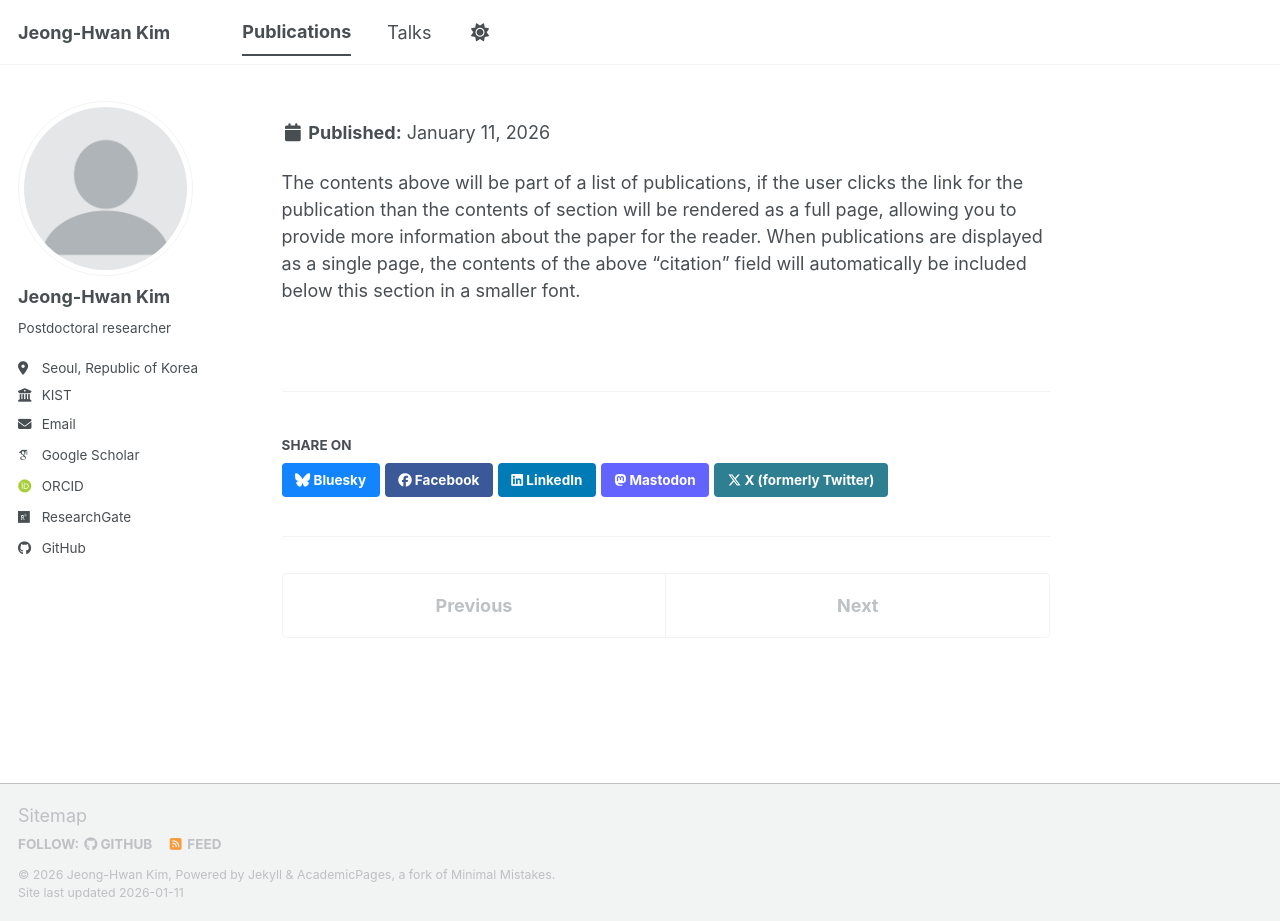
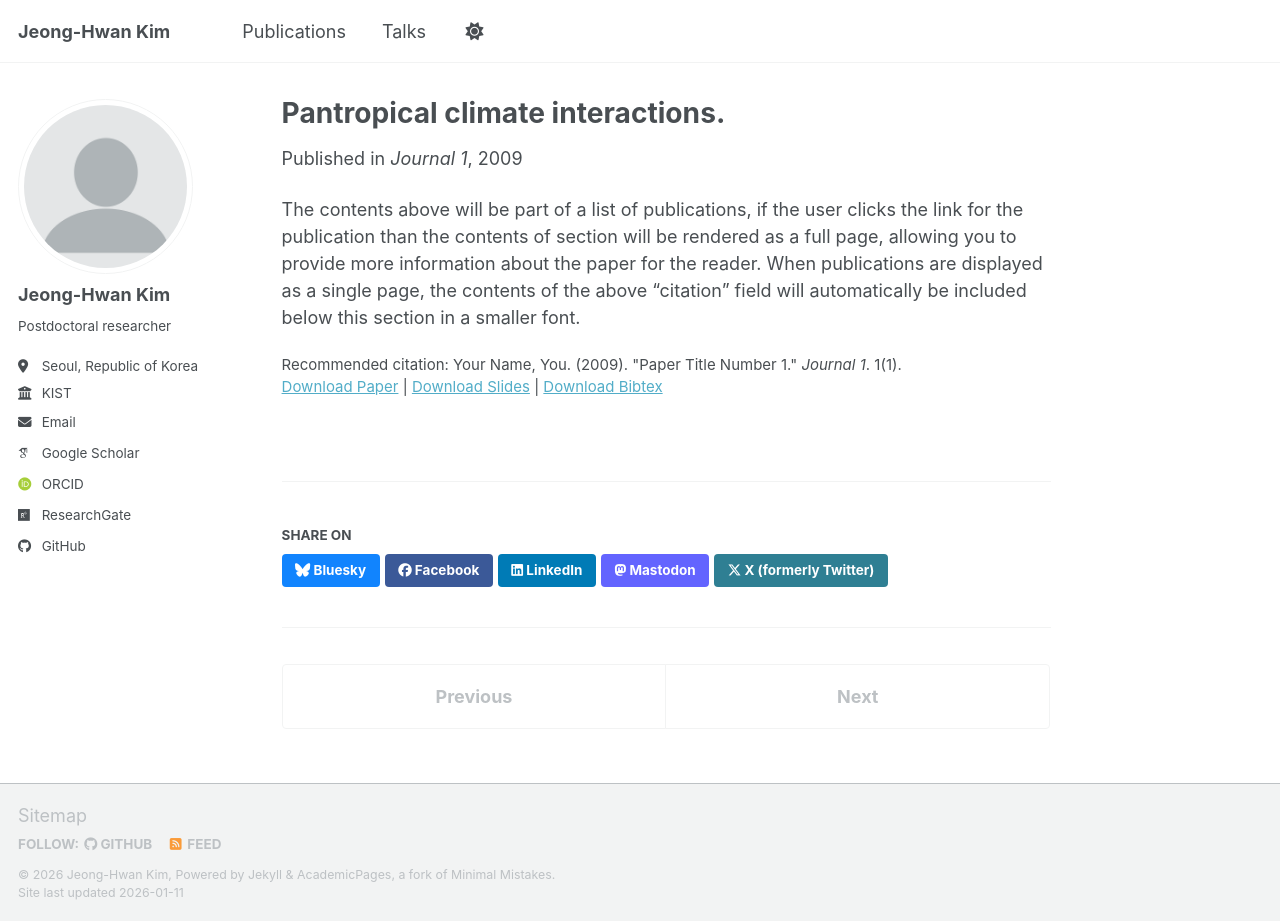
Before and after one commit to jeonghwan723/jeonghwan723.github.io, a Jekyll site: the page built from _publications/2009-10-01-paper-title-number-1.md, in a window 1280 px wide and 921 px high. Built offline with Jekyll 4.4.1, drawn with Linux system fonts in a browser that asks for light colours; some web fonts are replaced; a script bundle is joined from its source files by our own code; library files that are not in the unit come from our copies.

Commit message:
Update 2009-10-01-paper-title-number-1.md

```diff
--- a/_publications/2009-10-01-paper-title-number-1.md
+++ b/_publications/2009-10-01-paper-title-number-1.md
@@ -1,5 +1,5 @@
 ---
-title: "Pantropical climate interactions.<img width="468" height="20" alt="image" src="https://github.com/user-attachments/assets/f1d066bd-de69-4e07-ba9f-9ef2b8b43421" />
+title: "Pantropical climate interactions.
 "
 collection: publications
 category: manuscripts
```
